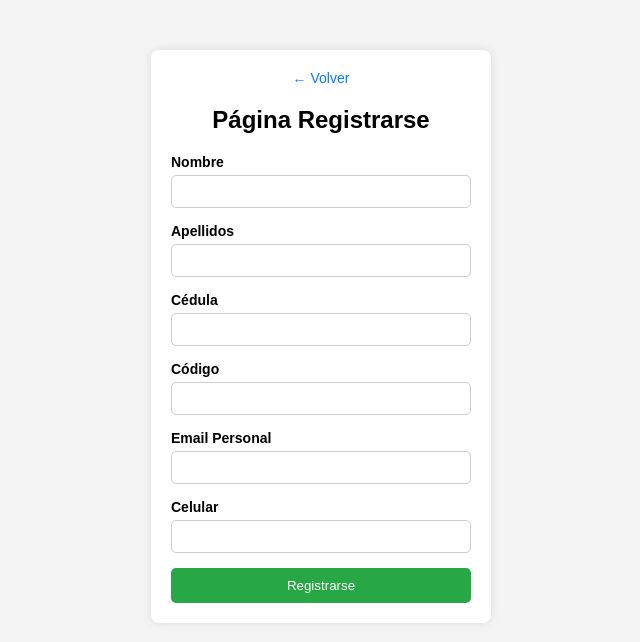
After one commit to SoyValora/ParketPlace, a Flask app: page /register in a window 1280 px wide. The commit adds this page. Shown: the top 642 px of the page, without its empty margins (319-959 px from the left). Run offline with Flask 3, Linux system fonts and the light colour scheme.

Commit message:
Se añadió la pagina de registro

```diff
--- a/app.py
+++ b/app.py
@@ -2,7 +2,7 @@ from flask import Flask, render_template, request, redirect, url_for
 
 app = Flask(__name__)
 
-# Ruta principal con formulario de inicio de sesión
+# Ruta de login
 @app.route("/", methods=["GET", "POST"])
 def login():
     if request.method == "POST":
@@ -17,10 +17,29 @@ def login():
 
     return render_template("index.html")
 
-# Página después del login
+# Página del dashboard
 @app.route("/dashboard")
 def dashboard():
     return render_template("dashboard.html")
 
+# Ruta de registro (Formulario GET y Procesamiento POST)
+@app.route("/register", methods=["GET", "POST"])
+def register():
+    if request.method == "POST":
+        nombre = request.form.get("nombre")
+        apellidos = request.form.get("apellidos")
+        cedula = request.form.get("cedula")
+        codigo = request.form.get("codigo")
+        email = request.form.get("email")
+        celular = request.form.get("celular")
+
+        # Aquí puedes guardar los datos en una base de datos si lo deseas
+
+        mensaje = f"Registro exitoso para {nombre} {apellidos}!"
+        return render_template("register.html", mensaje=mensaje)
+
+    return render_template("register.html")
+
+# Iniciar la aplicación Flask
 if __name__ == "__main__":
     app.run(debug=True)
--- /dev/null
+++ b/static/styleregister.css
@@ -0,0 +1,65 @@
+body {
+    font-family: Arial, sans-serif;
+    background-color: #f4f4f4;
+    text-align: center;
+}
+
+.container {
+    background: white;
+    padding: 20px;
+    width: 300px;
+    margin: 50px auto;
+    box-shadow: 0px 0px 10px rgba(0, 0, 0, 0.1);
+    border-radius: 8px;
+}
+
+h2 {
+    margin-bottom: 20px;
+}
+
+.input-group {
+    display: flex;
+    flex-direction: column;
+    text-align: left;
+    margin-bottom: 15px;
+}
+
+.input-group label {
+    font-size: 14px;
+    font-weight: bold;
+    margin-bottom: 5px;
+}
+
+.input-group input {
+    padding: 8px;
+    border: 1px solid #ccc;
+    border-radius: 5px;
+}
+
+.btn {
+    background: #28a745;
+    color: white;
+    padding: 10px;
+    border: none;
+    width: 100%;
+    border-radius: 5px;
+    cursor: pointer;
+}
+
+.btn:hover {
+    background: #218838;
+}
+
+.back-button {
+    text-decoration: none;
+    font-size: 14px;
+    display: block;
+    margin-bottom: 15px;
+    color: #007bff;
+}
+
+.mensaje {
+    color: green;
+    font-weight: bold;
+    margin-top: 15px;
+}
--- a/templates/index.html
+++ b/templates/index.html
@@ -33,7 +33,7 @@
                     </div>
                     <button type="submit" class="btn btn-primary w-100">Iniciar Sesión</button>
                 </form>
-                <a href="#" class="btn btn-secondary w-100 mt-2">Registrarse</a>
+                <a href="{{ url_for('register') }}" class="btn btn-secondary w-100 mt-2">Registrarse</a>
             </div>
         </div>
 
--- /dev/null
+++ b/templates/register.html
@@ -0,0 +1,55 @@
+<!DOCTYPE html>
+<html lang="es">
+<head>
+    <meta charset="UTF-8">
+    <meta name="viewport" content="width=device-width, initial-scale=1.0">
+    <title>Registrarse</title>
+    <link rel="stylesheet" href="{{ url_for('static', filename='styleregister.css') }}">
+</head>
+<body>
+
+<div class="container">
+    <a href="{{ url_for('login') }}" class="back-button">&larr; Volver</a>
+    <h2>Página Registrarse</h2>
+
+    <form action="{{ url_for('register') }}" method="POST">
+        <div class="input-group">
+            <label for="nombre">Nombre</label>
+            <input type="text" id="nombre" name="nombre" required>
+        </div>
+
+        <div class="input-group">
+            <label for="apellidos">Apellidos</label>
+            <input type="text" id="apellidos" name="apellidos" required>
+        </div>
+
+        <div class="input-group">
+            <label for="cedula">Cédula</label>
+            <input type="text" id="cedula" name="cedula" required>
+        </div>
+
+        <div class="input-group">
+            <label for="codigo">Código</label>
+            <input type="text" id="codigo" name="codigo" required>
+        </div>
+
+        <div class="input-group">
+            <label for="email">Email Personal</label>
+            <input type="email" id="email" name="email" required>
+        </div>
+
+        <div class="input-group">
+            <label for="celular">Celular</label>
+            <input type="text" id="celular" name="celular" required>
+        </div>
+
+        <button type="submit" class="btn">Registrarse</button>
+
+        {% if mensaje %}
+        <p class="mensaje">{{ mensaje }}</p>
+        {% endif %}
+    </form>
+</div>
+
+</body>
+</html>
```
